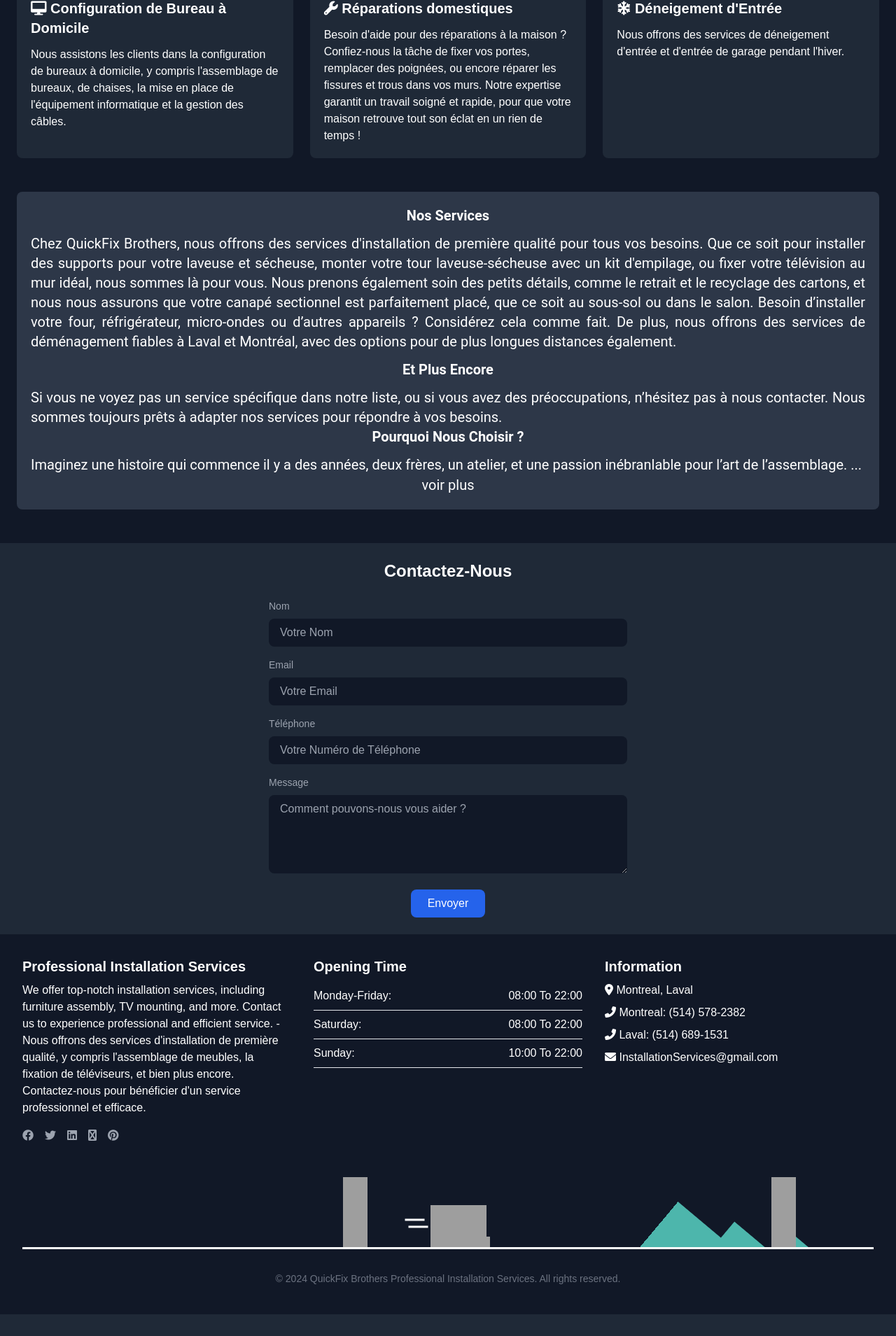
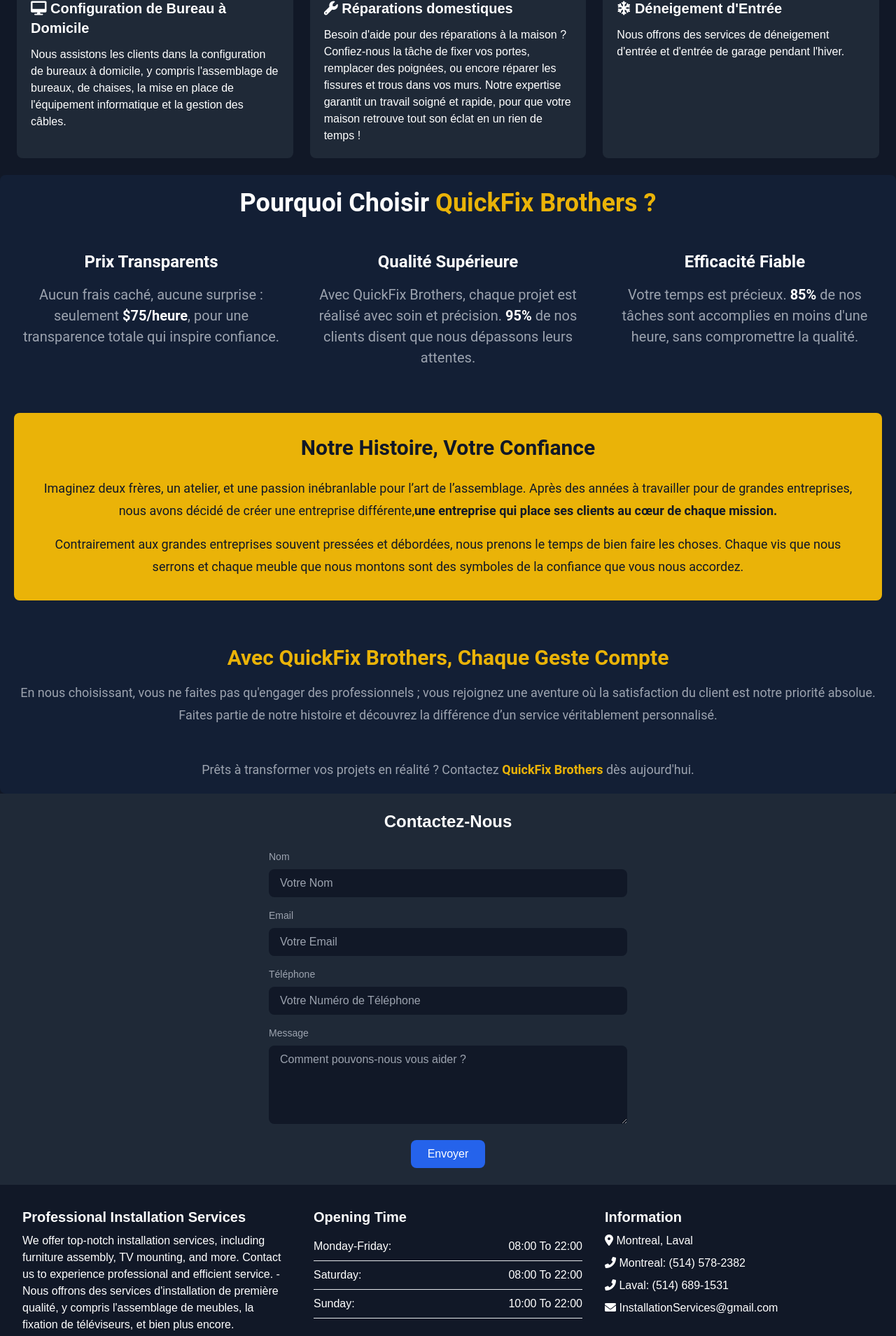
Before and after one commit to PingWinning/Installation-Bizz, a PHP site: page / in a window 1280 px wide. Shown: the part 754-2663 px from the top of the page at 70% size. Before the commit the page ends 2632 px from the top, so only its background shows below. Run offline with PHP 8.4, Linux system fonts and the light colour scheme; some libraries are stand-ins or nearby versions; grey boxes are pictures that could not be loaded.

Commit message:
feat: Improved "Why Choose Us" sections with dynamic language toggle for EN/FR support

```diff
--- a/index.php
+++ b/index.php
@@ -177,65 +177,126 @@
 </section>
 
     <!-- Description Section -->
-   <section class="p-6 text-center bg-gray-900 text-white">
+<section section id="description-fr" class="p-6 bg-gray-600 text-white">
     <div class="container mx-auto">
-            <!-- French Description -->
-            <div class="mb-6" id="description-fr">
-                <h3 class="text-xl font-semibold mb-3">Nos Services</h3>
-                <div>
-                    <p class="text-lg md:text-xl leading-relaxed text-justify">
-                        Chez QuickFix Brothers, nous offrons des services d'installation de première qualité pour tous vos besoins. Que ce soit pour installer des supports pour votre laveuse et sécheuse, monter votre tour laveuse-sécheuse avec un kit d'empilage, ou fixer votre télévision au mur idéal, nous sommes là pour vous. Nous prenons également soin des petits détails, comme le retrait et le recyclage des cartons, et nous nous assurons que votre canapé sectionnel est parfaitement placé, que ce soit au sous-sol ou dans le salon. Besoin d’installer votre four, réfrigérateur, micro-ondes ou d’autres appareils ? Considérez cela comme fait. De plus, nous offrons des services de déménagement fiables à Laval et Montréal, avec des options pour de plus longues distances également.
+        <h1 class="text-4xl font-bold text-center mb-12">
+            Pourquoi Choisir <span class="text-yellow-500">QuickFix Brothers ?</span>
+        </h1>
+
+        <!-- Features Section -->
+        <div class="grid grid-cols-1 gap-8 md:grid-cols-3">
+            <!-- Transparent Pricing -->
+            <div class="text-center">
+                <h2 class="text-2xl font-semibold mb-4">Prix Transparents</h2>
+                <p class="mt-4 text-gray-400">
+                    Aucun frais caché, aucune surprise : seulement <span class="font-bold text-white">$75/heure</span>, pour une transparence totale qui inspire confiance.
                 </p>
             </div>
 
-                <h3 class="text-xl font-semibold mt-3 mb-3">Et Plus Encore</h3>
-                <div>
-                    <p class="text-lg md:text-xl leading-relaxed text-justify">
-                        Si vous ne voyez pas un service spécifique dans notre liste, ou si vous avez des préoccupations, n’hésitez pas à nous contacter. Nous sommes toujours prêts à adapter nos services pour répondre à vos besoins.
+            <!-- Superior Quality -->
+            <div class="text-center">
+                <h2 class="text-2xl font-semibold mb-4">Qualité Supérieure</h2>
+                <p class="mt-4 text-gray-400">
+                    Avec QuickFix Brothers, chaque projet est réalisé avec soin et précision. <span class="font-bold text-white">95%</span> de nos clients disent que nous dépassons leurs attentes.
                 </p>
             </div>
 
-                <h3 class="text-xl font-semibold mb-3">Pourquoi Nous Choisir ?</h3>
-                <div>
-                    <p class="text-lg md:text-xl leading-relaxed text-justify">
-                        Imaginez une histoire qui commence il y a des années, deux frères, un atelier, et une passion inébranlable pour l’art de l’assemblage.
-                        <span id="dots-fr">...</span><span id="more-fr" class="hidden"> Mon frère et moi avons passé des années à travailler pour de grandes entreprises de meubles et de fournitures, ces monopoles où les clients n’ont souvent pas d’autre choix que de recourir à leurs installateurs. Combien de fois avons-nous entendu les récits de clients déçus par ces grandes entreprises, frustrés par des installateurs pressés, des travaux bâclés, ou tout simplement par un manque de temps et d’attention ?
-                        <br><br>
-                        C’est de là qu’est née notre entreprise. Ce n’est pas seulement un travail pour nous, c’est une mission. Chaque vis que nous serrons, chaque meuble que nous montons, chaque télé que nous accrochons est un acte de confiance entre vous et nous. Avec nous, vous n’êtes pas simplement un client ; vous devenez une partie de notre histoire, de notre aventure. Nous sommes une petite équipe, et c’est là notre force. Nous travaillons en parfaite harmonie pour garantir que le travail est fait comme il se doit, avec un souci du détail que vous ne trouverez nulle part ailleurs.
-                        <br><br>
-                        Les grandes entreprises ? Elles sont submergées, jonglent avec trop de clients, pressées par le temps, et souvent leurs employés sont sous-payés. Mais pas nous. Chaque mission est une œuvre unique, et nous sommes déterminés à prouver que la qualité et l’attention personnelle sont toujours d’actualité. Avec nous, vous faites partie d’un récit où chaque geste compte, où votre satisfaction est notre plus grande récompense.</span>
+            <!-- Reliable Efficiency -->
+            <div class="text-center">
+                <h2 class="text-2xl font-semibold mb-4">Efficacité Fiable</h2>
+                <p class="mt-4 text-gray-400">
+                    Votre temps est précieux. <span class="font-bold text-white">85%</span> de nos tâches sont accomplies en moins d'une heure, sans compromettre la qualité.
                 </p>
-                    <a class="cursor-pointer" onclick="toggleText('fr')" id="toggleText-fr">voir plus</a>
             </div>
         </div>
 
-            <!-- English Description -->
-            <div class="mb-6 hidden" id="description-en">
-                <h3 class="text-xl font-semibold mb-3">Our Services</h3>
-                <p class="text-lg md:text-xl leading-relaxed text-justify">
-                    At QuickFix Brothers, we offer top-notch installation services for all your needs. Whether you're looking to install a washer and dryer stand, set up your washer-dryer tower with a stacking kit, or securely mount your TV on the perfect wall, we’ve got you covered. We take care of the small details too, from removing and recycling boxes to ensuring that your sectional sofa is perfectly placed, whether it’s in the basement or the living room. Need to install your oven, refrigerator, microwave, or other appliances? Consider it done. Plus, we offer reliable moving services across Laval and Montreal, with options for long-distance moves as well.
+        <!-- Why Us Section -->
+        <div class="mt-16 bg-yellow-500 text-gray-900 rounded-lg p-8">
+            <h2 class="text-3xl font-bold text-center mb-6">Notre Histoire, Votre Confiance</h2>
+            <p class="text-lg leading-8 text-center">
+                Imaginez deux frères, un atelier, et une passion inébranlable pour l’art de l’assemblage. Après des années à travailler pour de grandes entreprises, nous avons décidé de créer une entreprise différente,<strong>une entreprise qui place ses clients au cœur de chaque mission.</strong>
             </p>
-                <h3 class="text-xl font-semibold mt-3 mb-3">And Much More</h3>
-                <p class="text-lg md:text-xl leading-relaxed text-justify">
-                    If you don’t see a specific service listed or have special concerns, don’t hesitate to contact us. We're always ready to customize our services to meet your unique needs.
+            <p class="text-lg leading-8 text-center mt-4">
+                Contrairement aux grandes entreprises souvent pressées et débordées, nous prenons le temps de bien faire les choses. Chaque vis que nous serrons et chaque meuble que nous montons sont des symboles de la confiance que vous nous accordez.
             </p>
-                <h3 class="text-xl font-semibold mb-3">Why Choose Us?</h3>
-                <div>
-                    <p class="text-lg md:text-xl leading-relaxed text-justify">
-                        Imagine a story that began years ago, with two brothers, a workshop, and an unwavering passion for the art of assembly.
-                        <span id="dots-en">...</span><span id="more-en" class="hidden"> My brother and I spent years working for large furniture and appliance companies – those monopolies where clients often had no choice but to rely on their installers. How many times did we hear stories of clients let down by these big companies, frustrated with rushed installers, sloppy work, or simply a lack of care and attention?
-                        <br><br>
-                        That’s how our company was born. This isn’t just a job for us; it’s a mission. Every screw we tighten, every piece of furniture we assemble, every TV we mount represents a bond of trust between you and us. With us, you’re not just a client; you become part of our story, part of our adventure. We are a small team, and that’s our strength. We work in perfect harmony to ensure the job is done right, with attention to detail that you won’t find anywhere else.
-                        <br><br>
-                        Big companies? They’re overwhelmed, juggling too many clients, racing against time, and often underpaying their employees. But not us. Every task is a unique piece of work, and we’re committed to proving that quality and personal attention are still very much alive. With us, you’re part of a narrative where every action counts, where your satisfaction is our greatest reward.</span>
+        </div>
+
+        <!-- Closing Section -->
+        <div class="mt-16">
+            <h2 class="text-3xl font-bold text-center mb-4 text-yellow-500">Avec QuickFix Brothers, Chaque Geste Compte</h2>
+            <p class="text-lg text-gray-400 text-center leading-8">
+                En nous choisissant, vous ne faites pas qu'engager des professionnels ; vous rejoignez une aventure où la satisfaction du client est notre priorité absolue. Faites partie de notre histoire et découvrez la différence d’un service véritablement personnalisé.
             </p>
-                    <a class="cursor-pointer" onclick="toggleText('en')" id="toggleText-en">see more</a>
         </div>
+
+        <!-- Call to Action -->
+        <div class="text-center mt-12">
+            <p class="text-lg text-gray-400">
+                Prêts à transformer vos projets en réalité ? Contactez <span class="text-yellow-500 font-bold">QuickFix Brothers</span> dès aujourd'hui.
+            </p>
         </div>
     </div>
 </section>
+<section id="description-en" class="p-6 bg-gray-600 text-white hidden">
+    <div class="container mx-auto">
+        <h1 class="text-4xl font-bold text-center mb-12">
+            Why Choose <span class="text-yellow-500">QuickFix Brothers?</span>
+        </h1>
 
+        <!-- Features Section -->
+        <div class="grid grid-cols-1 gap-8 md:grid-cols-3">
+            <!-- Transparent Pricing -->
+            <div class="text-center">
+                <h2 class="text-2xl font-semibold mb-4">Transparent Pricing</h2>
+                <p class="mt-4 text-gray-400">
+                    No hidden fees, no surprises: just <span class="font-bold text-white">$75/hour</span>, ensuring complete transparency you can trust.
+                </p>
+            </div>
 
+            <!-- Superior Quality -->
+            <div class="text-center">
+                <h2 class="text-2xl font-semibold mb-4">Superior Quality</h2>
+                <p class="mt-4 text-gray-400">
+                    At QuickFix Brothers, every project is executed with care and precision. <span class="font-bold text-white">95%</span> of our clients say we exceed their expectations.
+                </p>
+            </div>
+
+            <!-- Reliable Efficiency -->
+            <div class="text-center">
+                <h2 class="text-2xl font-semibold mb-4">Reliable Efficiency</h2>
+                <p class="mt-4 text-gray-400">
+                    Your time is valuable. <span class="font-bold text-white">85%</span> of our tasks are completed in under an hour without compromising quality.
+                </p>
+            </div>
+        </div>
+
+        <!-- Why Us Section -->
+        <div class="mt-16 bg-yellow-500 text-gray-900 rounded-lg p-8">
+            <h2 class="text-3xl font-bold text-center mb-6">Our Story, Your Trust</h2>
+            <p class="text-lg leading-8 text-center">
+                Imagine two brothers, a workshop, and an unwavering passion for the art of assembly. After years of working for large companies, we decided to create something different—an <strong>enterprise that puts its clients at the heart of every mission.</strong>
+            </p>
+            <p class="text-lg leading-8 text-center mt-4">
+                Unlike large corporations that are often rushed and overwhelmed, we take the time to do things right. Every screw we tighten and every piece of furniture we assemble symbolizes the trust you place in us.
+            </p>
+        </div>
+
+        <!-- Closing Section -->
+        <div class="mt-16">
+            <h2 class="text-3xl font-bold text-center mb-4 text-yellow-500">With QuickFix Brothers, Every Detail Matters</h2>
+            <p class="text-lg text-gray-400 text-center leading-8">
+                By choosing us, you're not just hiring professionals; you're joining an adventure where client satisfaction is our top priority. Become part of our story and experience the difference of truly personalized service.
+            </p>
+        </div>
+
+        <!-- Call to Action -->
+        <div class="text-center mt-12">
+            <p class="text-lg text-gray-400">
+                Ready to turn your projects into reality? Contact <span class="text-yellow-500 font-bold">QuickFix Brothers</span> today.
+            </p>
+        </div>
+    </div>
+</section>
     <!-- Contact Form Section -->
     <section class="p-6 bg-gray-800">
         <div class="container mx-auto">
--- a/style/styles.css
+++ b/style/styles.css
@@ -112,7 +112,7 @@
 #description-fr,
 #description-en {
     padding: 20px;
-    background-color: #2d3748; /* Darker shade of gray */
+    background-color: #131f35; /* Darker shade of gray */
     border-radius: 8px;
     font-family: 'Roboto', sans-serif; /* Example font */
 }
```
Also changed, not shown: js/script.js (+0 -17 lines). Lines whose indentation alone changed are shown as unchanged.
